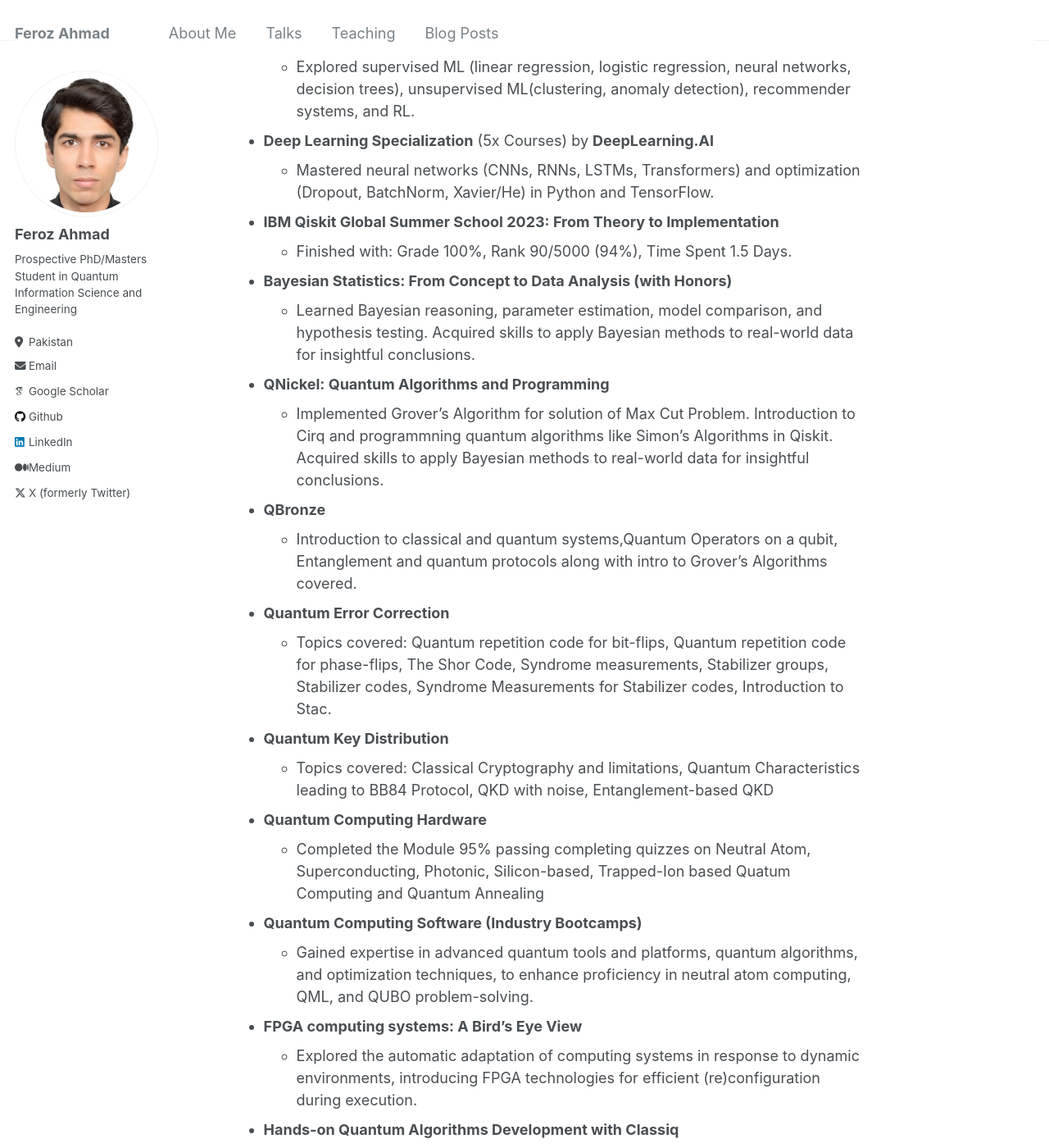
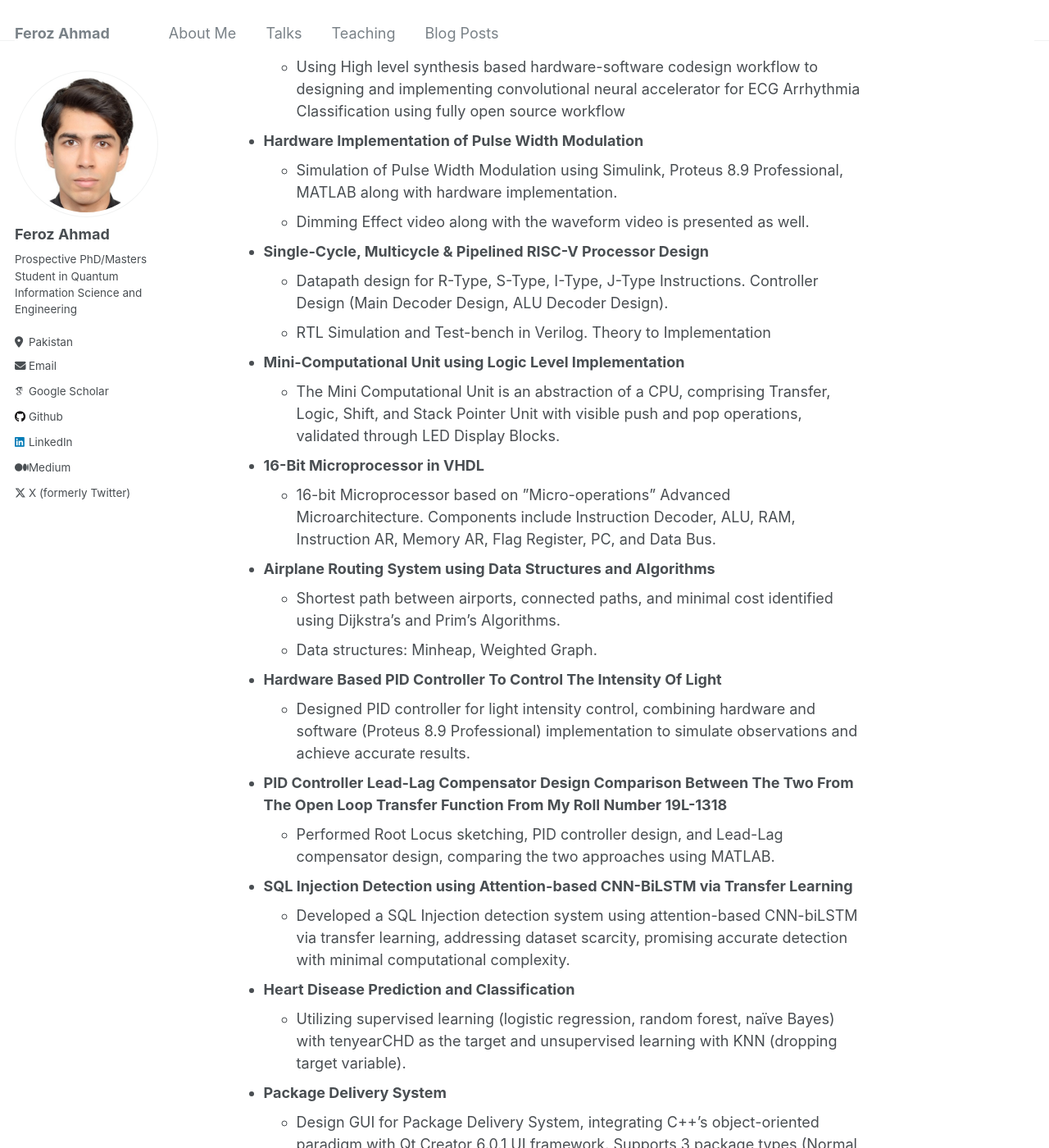
Before and after one commit to Fe-r-oz/Fe-r-oz.github.io, a Jekyll site: the page built from _pages/about.md, in a window 1280 px wide and 1400 px high, scrolled down 2701 px. Shown: the whole window at 82% size. Built offline with Jekyll 4.4.1, drawn with Linux system fonts in a browser that asks for light colours; some web fonts are replaced; a script that is not in the unit is left out; some of the changed text lies outside the part shown.

Commit message:
Update about.md

```diff
--- a/_pages/about.md
+++ b/_pages/about.md
@@ -57,6 +57,37 @@ is used as a primitive for Steane-RM codes in Stabilizer construction in Julia.
 * **Research Area**: Quantum Information Science and Engineering
 * I am captivated by interdisciplinary research due to its capacity to blend insights from various fields, utilizing a broad repository of knowledge that is incredibly effective in tackling complex, real-life problems.
 * I am particularly excited about the prospect of collaboratively navigating through the intersections of different domains, fostering a holistic approach that can offer comprehensive and impactful solutions to the multifaceted challenges we face today.
+
+## University Projects
+* **System on Chip -based Deep Learning Accelerator for ECG Classification**
+  * Using High level synthesis based hardware-software codesign workflow to designing and implementing convolutional neural accelerator for ECG Arrhythmia Classification using fully open source workflow
+* **Hardware Implementation of Pulse Width Modulation**
+  * Simulation of Pulse Width Modulation using Simulink, Proteus 8.9 Professional, MATLAB along with hardware implementation.
+  * Dimming Effect video along with the waveform video is presented as well.
+* **Single-Cycle, Multicycle & Pipelined RISC-V Processor Design**
+  * Datapath design for R-Type, S-Type, I-Type, J-Type Instructions. Controller Design (Main Decoder Design, ALU Decoder Design).
+  * RTL Simulation and Test-bench in Verilog. Theory to Implementation
+* **Mini-Computational Unit using Logic Level Implementation**
+  * The Mini Computational Unit is an abstraction of a CPU, comprising Transfer, Logic, Shift, and Stack Pointer Unit with visible push and pop operations, validated through LED Display Blocks.
+* **16-Bit Microprocessor in VHDL**
+  * 16-bit Microprocessor based on ”Micro-operations” Advanced Microarchitecture. Components include Instruction Decoder, ALU, RAM, Instruction AR, Memory AR, Flag Register, PC, and Data Bus.
+* **Airplane Routing System using Data Structures and Algorithms**
+  * Shortest path between airports, connected paths, and minimal cost identified using Dijkstra’s and Prim’s Algorithms.
+  * Data structures: Minheap, Weighted Graph.
+* **Hardware Based PID Controller To Control The Intensity Of Light**
+  * Designed PID controller for light intensity control, combining hardware and software (Proteus 8.9 Professional) implementation to simulate observations and achieve accurate results.
+* **PID Controller Lead-Lag Compensator Design Comparison Between The Two From The Open Loop Transfer Function From My Roll Number 19L-1318**
+  * Performed Root Locus sketching, PID controller design, and Lead-Lag compensator design, comparing the two approaches using MATLAB.
+* **SQL Injection Detection using Attention-based CNN-BiLSTM via Transfer Learning**
+  * Developed a SQL Injection detection system using attention-based CNN-biLSTM via transfer learning, addressing dataset scarcity, promising accurate detection with minimal computational complexity.
+* **Heart Disease Prediction and Classification**
+  * Utilizing supervised learning (logistic regression, random forest, naı̈ve Bayes) with tenyearCHD as the target and unsupervised learning with KNN (dropping target variable).
+* **Package Delivery System**
+  * Design GUI for Package Delivery System, integrating C++’s object-oriented paradigm with Qt Creator 6.0.1 UI framework. Supports 3 package types (Normal, Overnight Delivery, Two-Day Delivery).
+* **Assembly 8 Bit Calculator Base Convertor on AT89C51 Microcontroller**
+  * Implemented 8 bit calculator on AT89C51 Microcontroller using Assembly Language in Keil uVision4, featuring math operations, base conversions, and tested in Proteus 8.9 Professional simulation.
+* **Synchronization In Cigarette Smokers Problem**
+  * Developed a C program utilizing processes and binary semaphores to solve a resource sharing synchronization problem, mitigating deadlock, starvation, and mutual exclusion, leading to a variant of the readers-writers problem.
 
 ## Courses and Certifications
 * **Machine Learning Specialization** (3x Courses) by **Stanford** Online
```
